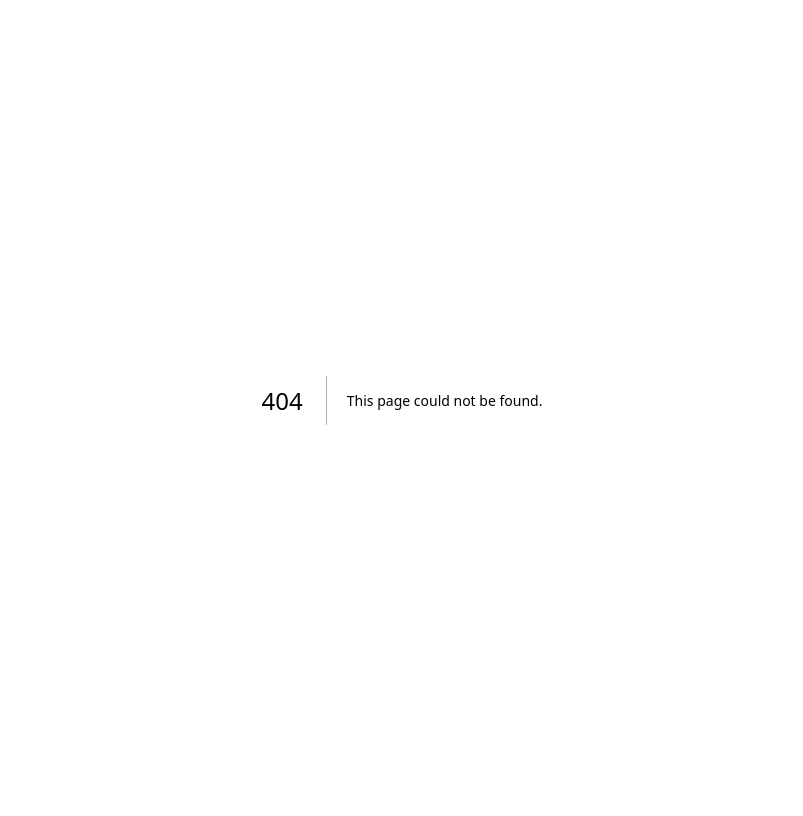
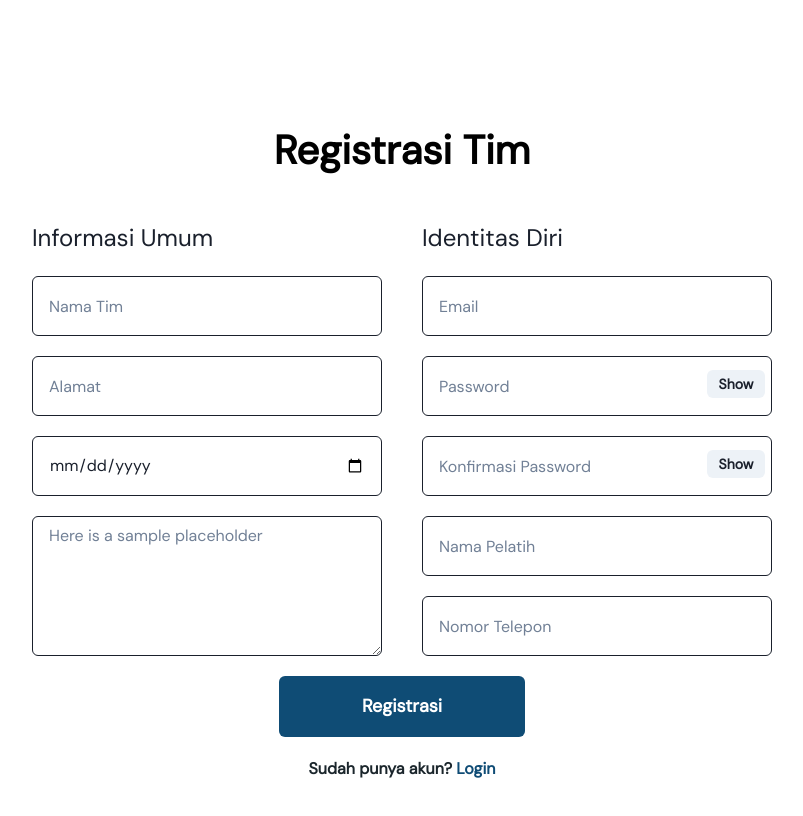
Before and after one commit to Yassar021/futsal-app, a Next.js app: page /Register in a window 1280 px wide. Before the commit this address had no page. Shown: the top 816 px of the page, without its empty margins (238-1041 px from the left). Built offline with nearby package versions, Linux system fonts and the light colour scheme.

Commit message:
Auth: Register Page Done

```diff
--- /dev/null
+++ b/components/Auth/Register.jsx
@@ -0,0 +1,84 @@
+import { Button, Flex, Input, InputGroup, InputRightElement, Link, Stack, Text, Textarea } from "@chakra-ui/react"
+import { useState } from "react"
+import LayoutRegister from "../../layout/LayoutRegister"
+
+const Register = () => {
+    const [show, setShow] = useState(false)
+    const handleClick = () => setShow(!show)
+
+    return(
+        <LayoutRegister pageTitle={'Register'}>
+            <Flex direction={'column'} gap='20px' alignItems={'center'}>
+                <Text mb='20px' fontSize={{base:'24px',sm:'32px',md:'40px'}} fontWeight='700' color={'#000'}>Registrasi Tim</Text>
+
+                <Stack direction={{base:'column',md:'row'}} spacing='40px'>
+                    <Stack direction={'column'} spacing='20px'>
+                        <Text fontSize={'24px'} fontWeight='500'>Informasi Umum</Text>
+
+                        <Input width={{base:'280px',md:'350px'}} height='60px' borderColor={'2px solid #1B262C'} focusBorderColor='#1B262C' placeholder='Nama Tim' />
+                        <Input width={{base:'280px',md:'350px'}} height='60px' borderColor={'2px solid #1B262C'} focusBorderColor='#1B262C' placeholder='Alamat' />
+                        <Input type={'date'} width={{base:'280px',md:'350px'}} height='60px' borderColor={'2px solid #1B262C'} focusBorderColor='#1B262C' placeholder='Tanggal Berdiri' />
+                        <Textarea height={'140px'} placeholder='Here is a sample placeholder'borderColor={'2px solid #1B262C'} focusBorderColor='#1B262C' />
+                    </Stack>
+                    <Stack direction={'column'} spacing='20px'>
+                        <Text fontSize={'24px'} fontWeight='500'>Identitas Diri</Text>
+
+                        <Input width={{base:'280px',md:'350px'}} height='60px' borderColor={'2px solid #1B262C'} focusBorderColor='#1B262C' placeholder='Email' />
+                        <InputGroup size='md'>
+                            <Input
+                                width={{base:'280px',md:'350px'}} height='60px' borderColor={'2px solid #1B262C'} focusBorderColor='#1B262C'
+                                type={show ? 'text' : 'password'}
+                                placeholder='Password'
+                            />
+                            <InputRightElement width='4.5rem' mt='8px'>
+                                <Button h='1.75rem' size='sm' onClick={handleClick}>
+                                {show ? 'Hide' : 'Show'}
+                                </Button>
+                            </InputRightElement>
+                        </InputGroup>
+                        <InputGroup size='md'>
+                            <Input
+                                width={{base:'280px',md:'350px'}} height='60px' borderColor={'2px solid #1B262C'} focusBorderColor='#1B262C'
+                                type={show ? 'text' : 'password'}
+                                placeholder='Konfirmasi Password'
+                            />
+                            <InputRightElement width='4.5rem' mt='8px'>
+                                <Button h='1.75rem' size='sm' onClick={handleClick}>
+                                {show ? 'Hide' : 'Show'}
+                                </Button>
+                            </InputRightElement>
+                        </InputGroup>
+                        <Input width={{base:'280px',md:'350px'}} height='60px' borderColor={'2px solid #1B262C'} focusBorderColor='#1B262C' placeholder='Nama Pelatih' />
+                        <Input width={{base:'280px',md:'350px'}} height='60px' borderColor={'2px solid #1B262C'} focusBorderColor='#1B262C' placeholder='Nomor Telepon' />
+                    </Stack>
+                </Stack>
+
+                <Button
+                    height='61px'
+                    width='246px'
+                    bgColor={'#0F4C75'}
+                    color='#fff'
+                    fontSize={'18px'}
+                    fontWeight='700'
+                    _hover={{ bg: '#0F4C75' }}
+                    _active={{
+                        bg: '#0F4C75',
+                        transform: 'scale(0.98)',
+                    }}
+                >
+                    Registrasi
+                </Button>
+                <Stack direction={'row'} spacing='4px'>
+                    <Text color={'#1B262C'} fontSize='16px' fontWeight={'700'}>
+                        Sudah punya akun?
+                    </Text>
+                    <Link href='/' >
+                        <Text color='#0F4C75' fontSize='16px' fontWeight={'700'}>Login</Text>
+                    </Link>
+                </Stack>
+            </Flex>
+        </LayoutRegister>
+    )
+}
+
+export default Register
--- a/components/Auth/index.jsx
+++ b/components/Auth/index.jsx
@@ -27,6 +27,7 @@ const Login = () => {
                             </Button>
                         </InputRightElement>
                     </InputGroup>
+                    <Link href="#" style={{textDecoration:'none'}}>
                         <Button
                             height='61px'
                             width='246px'
@@ -42,11 +43,12 @@ const Login = () => {
                         >
                             Login
                         </Button>
+                    </Link>
                     <Stack direction={'row'} spacing='4px'>
                         <Text color={'#1B262C'} fontSize='16px' fontWeight={'700'}>
                             Belum punya akun?
                         </Text>
-                        <Link href='#' >
+                        <Link href='/Register' >
                             <Text color='#0F4C75' fontSize='16px' fontWeight={'700'}>Registrasi</Text>
                         </Link>
                     </Stack>
--- a/layout/LayoutRegister.jsx
+++ b/layout/LayoutRegister.jsx
@@ -10,7 +10,7 @@ const LayoutRegister = ({pageTitle, children}) => {
 
             {/* content */}
             <Container maxW='6xl'>
-                <Box mt='140px'>
+                <Box mt='120px' pb='40px'>
                     {children}
                 </Box>
             </Container>
--- /dev/null
+++ b/pages/Register.jsx
@@ -0,0 +1,9 @@
+import Register from "../components/Auth/Register"
+
+const RegisterPage = () => {
+    return(
+        <Register />
+    )
+}
+
+export default RegisterPage
```
Lines whose indentation alone changed are shown as unchanged.
